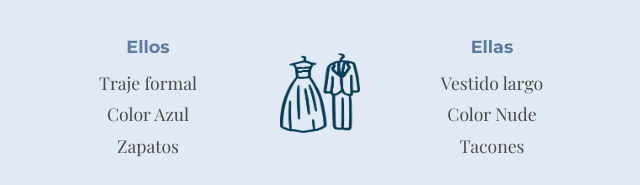
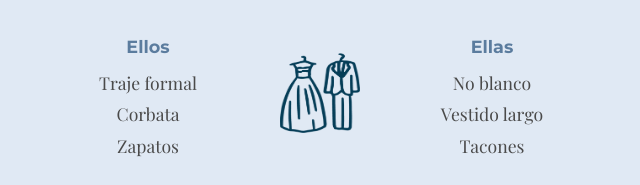
Before and after one commit to irodrigofez/wedding6, a plain HTML site: page index.html in a window 1280 px wide. Shown: the part 3411-3596 px from the top of the page, 320-960 px from the left. Drawn offline with nearby package versions, Linux system fonts and the light colour scheme.

Commit message:
Se agrega nuevo push

```diff
--- a/index.html
+++ b/index.html
@@ -111,7 +111,7 @@
             <div class="dress-code-item">
                 <p class="role">Ellos</p>
                 <p>Traje formal</p>
-                <p>Color Azul</p>
+                <p>Corbata</p>
                 <p>Zapatos</p>
             </div>
             <div class="dress-code-icon">
@@ -119,8 +119,8 @@
             </div>
             <div class="dress-code-item">
                 <p class="role">Ellas</p>
+                <p>No blanco</p>
                 <p>Vestido largo</p>
-                <p>Color Nude</p>
                 <p>Tacones</p>
             </div>
         </div>
```
